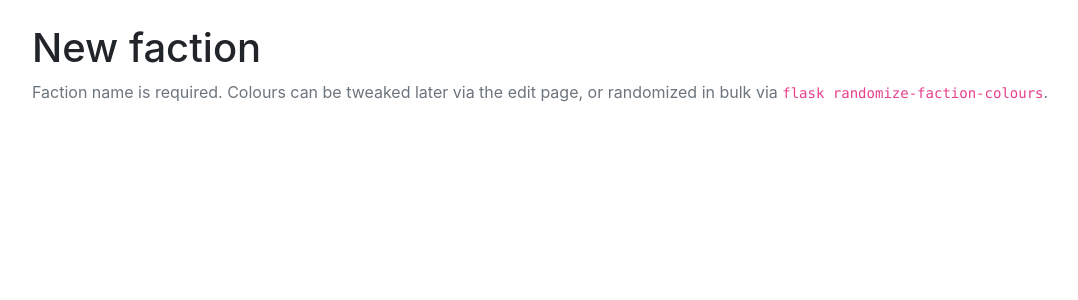
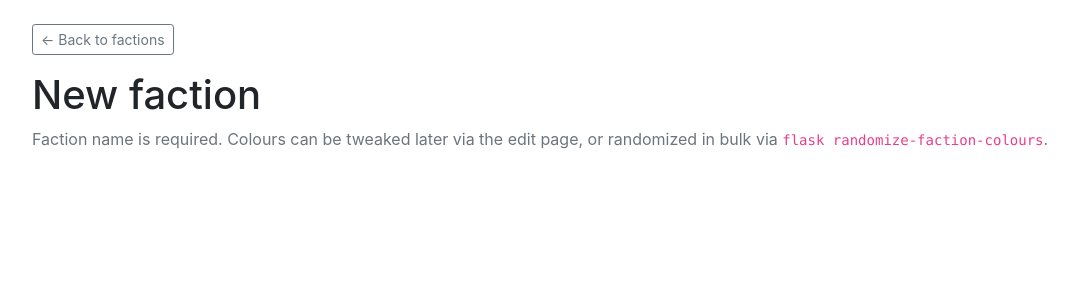
Before and after one commit to renton/rotk.net, a Python web app: template app/templates/factions/faction_edit.html in a window 1280 px wide. Shown: the part 56-356 px from the top of the page, without its empty margins (53-1131 px from the left). Run offline with Jinja, Linux system fonts and the light colour scheme; the template is opened without the code that fills it, so the values that code supplies are empty; some libraries are stand-ins or nearby versions.

Commit message:
Back-to-listing button at the top of edit pages
Adds a small outline-secondary "&larr; Back to <listing>" button
above the page header on the three edit screens (location,
character, faction). Plain link to the bare listing endpoint — no
filter-state preservation, no JS history poking, just a one-click
escape hatch so you don't have to use the browser back / the
existing bottom-of-page link (which several layouts hide behind a
long form).

Matches the visual weight of the listing's New / Edit buttons
without competing with the main "Save" action below.

Co-Authored-By: Claude Opus 4.7 <noreply@anthropic.com>

```diff
--- a/app/templates/characters/character_edit.html
+++ b/app/templates/characters/character_edit.html
@@ -11,6 +11,9 @@
 {% endblock %}
 
 {% block page_header %}
+<div class="mb-3">
+    <a href="{{ url_for('main.characters') }}" class="btn btn-sm btn-outline-secondary">&larr; Back to characters</a>
+</div>
 <div class="page-header mb-4">
     {% if character %}
     <h1>Edit character: {{ character.name }}</h1>
--- a/app/templates/factions/faction_edit.html
+++ b/app/templates/factions/faction_edit.html
@@ -5,6 +5,9 @@ rotk.net - {% if faction %}Edit faction: {{ faction.name }}{% else %}New faction
 {% endblock %}
 
 {% block page_header %}
+<div class="mb-3">
+    <a href="{{ url_for('main.factions') }}" class="btn btn-sm btn-outline-secondary">&larr; Back to factions</a>
+</div>
 <div class="page-header mb-3">
     <h1>{% if faction %}Edit faction: {{ faction.name }}{% else %}New faction{% endif %}</h1>
     {% if not faction %}
--- a/app/templates/locations/location_edit.html
+++ b/app/templates/locations/location_edit.html
@@ -5,6 +5,9 @@ rotk.net - {% if location %}Edit {{ location.name }}{% else %}New location{% end
 {% endblock %}
 
 {% block page_header %}
+<div class="mb-3">
+    <a href="{{ url_for('main.locations') }}" class="btn btn-sm btn-outline-secondary">&larr; Back to locations</a>
+</div>
 <div class="page-header mb-4">
     <h1>{% if location %}Edit location: {{ location.name }}{% else %}New location{% endif %}</h1>
     {% if not location %}
```
